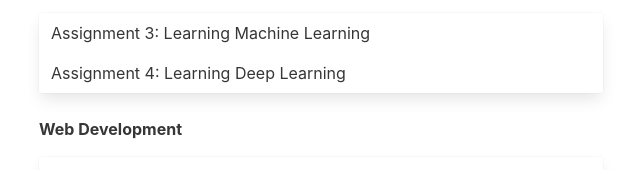
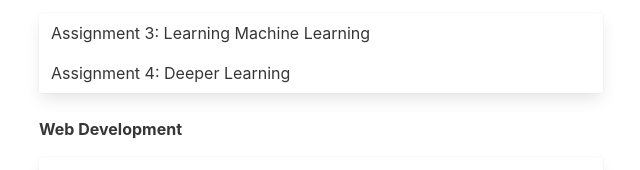
Before and after one commit to CIS192/website, a Gatsby site: page /assignments in a window 1280 px wide. Shown: the part 407-577 px from the top of the page, 319-959 px from the left. Built offline with nearby package versions, Linux system fonts and the light colour scheme; Gatsby itself is replaced by a stand-in of ours.

Commit message:
Change assignment name

```diff
--- a/src/pages/assignments.js
+++ b/src/pages/assignments.js
@@ -65,7 +65,7 @@ const Teaching = () => {
                 download
               >
                 <div class="panel-block list-group-item is-primary">
-                  Assignment 4: Learning Deep Learning
+                  Assignment 4: Deeper Learning
                 </div>
               </a>
             </div>
```
